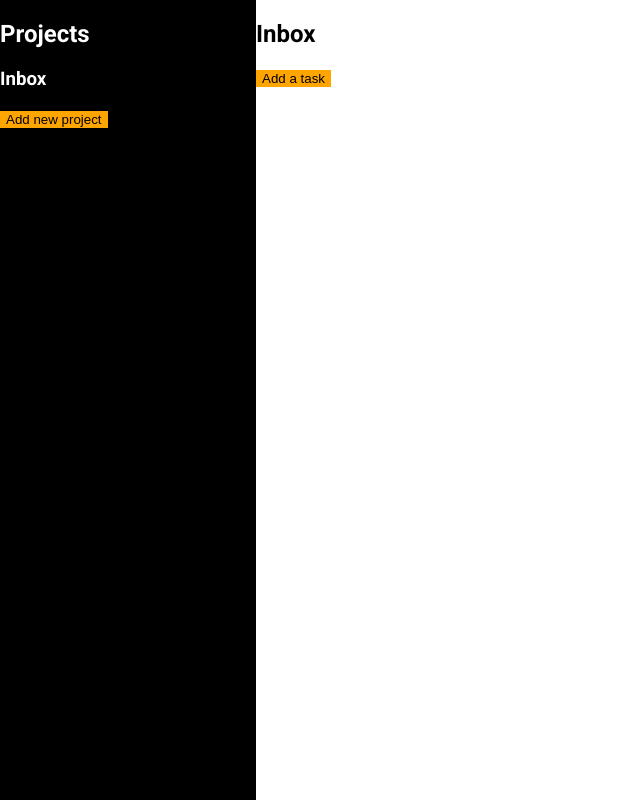
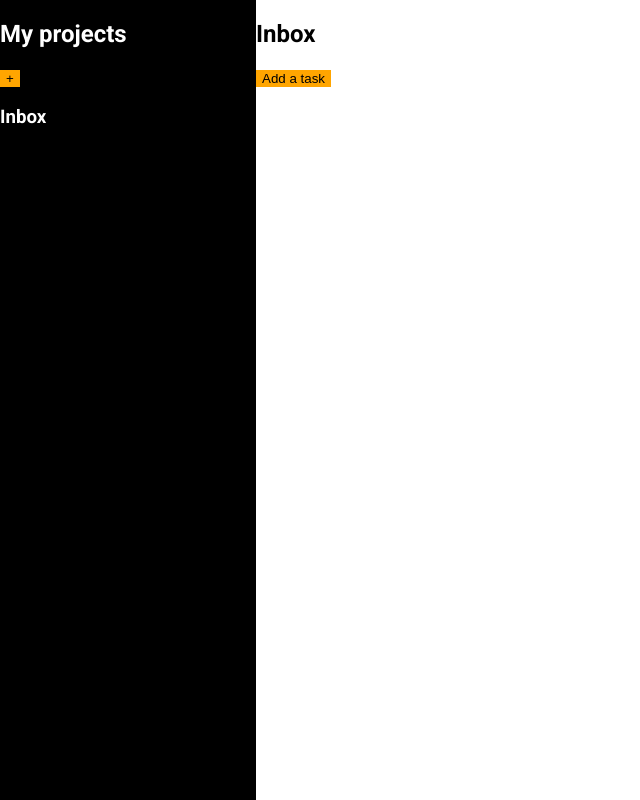
Before and after one commit to ArtemiiHH/todo-list, a website built with webpack: page src/template.html in a window 1280 px wide. Shown: the whole page, without its empty margins (0-640 px from the left). Built offline with nearby package versions, Linux system fonts and the light colour scheme.

Commit message:
Group My projects bar + button in a div

```diff
--- a/src/template.html
+++ b/src/template.html
@@ -10,9 +10,11 @@
     <div id="container">
       <!-- Sidebar -->
       <aside id="sidebar">
-        <h2>Projects</h2>
+        <div class="my-project-bar">
+          <h2>My projects</h2>
+          <button class="add-new-project-btn">+</button>
+        </div>
         <div class="project-list"></div>
-        <button class="add-new-project-btn">Add new project</button>
       </aside>
 
       <!-- Content -->
```
